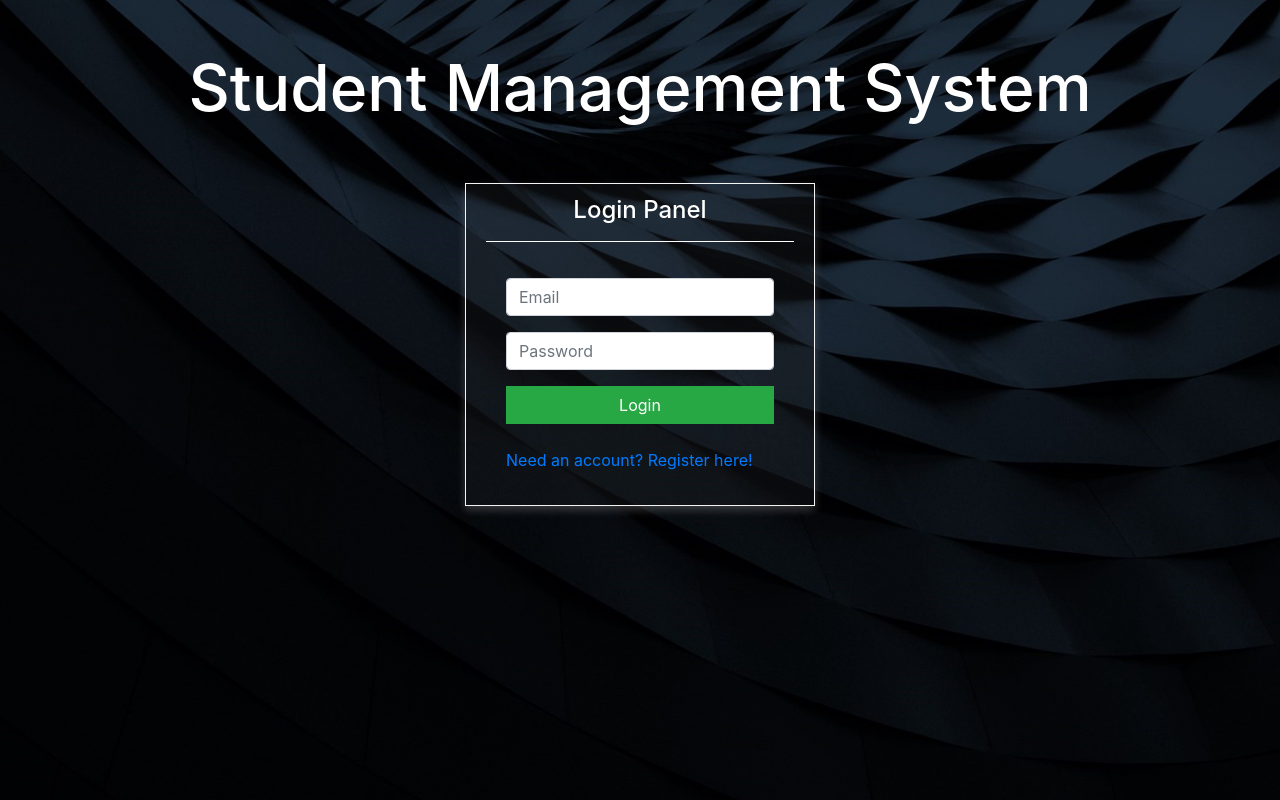
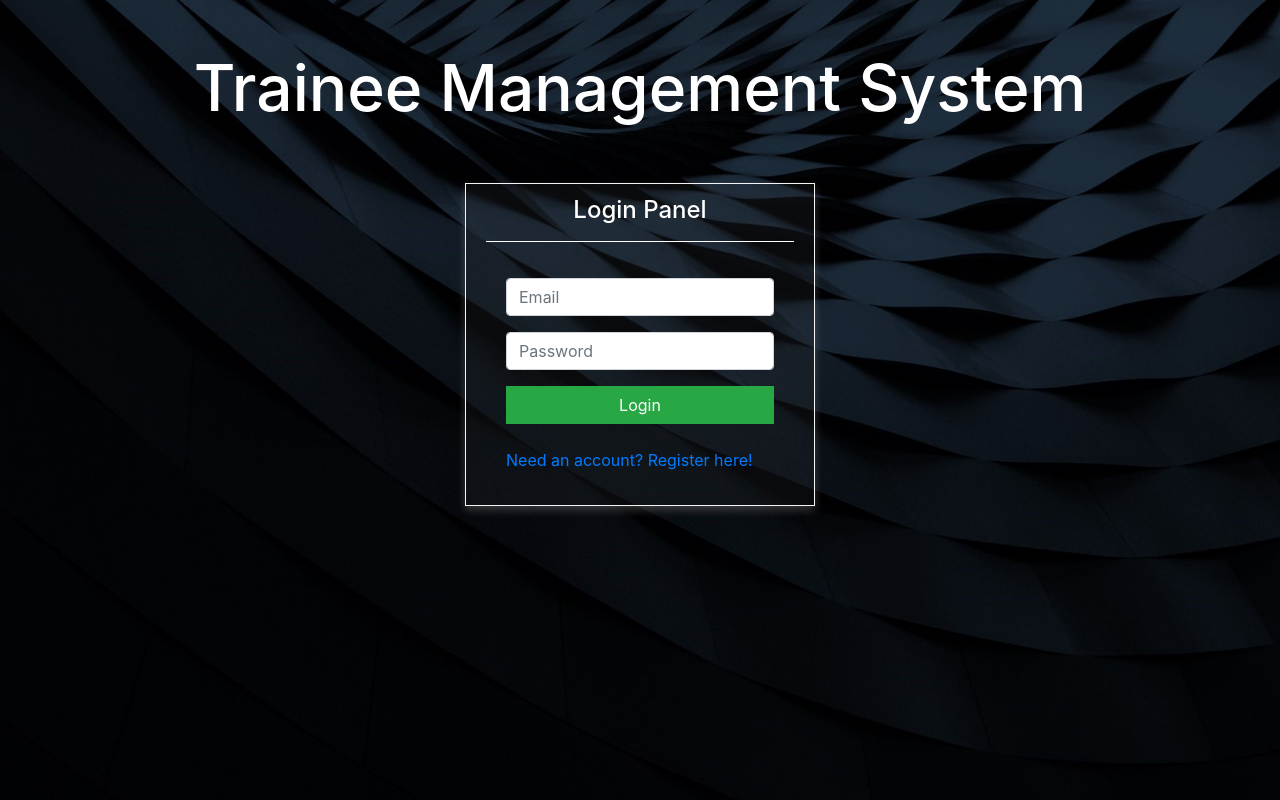
Before and after one commit to garimarajput748/traniee-mangment-system, a CodeIgniter app: page /database/ in a window 1280 px wide. Run offline with CodeIgniter, Linux system fonts and the light colour scheme; some web fonts are replaced.

Commit message:
Project Title name change

```diff
--- a/application/views/dashboard/dashboard_header_view.php
+++ b/application/views/dashboard/dashboard_header_view.php
@@ -9,7 +9,7 @@ defined('BASEPATH') OR exit('No direct script access allowed');
     <meta charset="UTF-8">
     <meta name="viewport" content="width=device-width, initial-scale=1.0">
     <meta http-equiv="X-UA-Compatible" content="ie=edge">
-    <title>Student Management System</title>
+    <title>Trainee Management System</title>
     <link rel="stylesheet" href="https://use.fontawesome.com/releases/v5.6.3/css/all.css" integrity="sha384-UHRtZLI+pbxtHCWp1t77Bi1L4ZtiqrqD80Kn4Z8NTSRyMA2Fd33n5dQ8lWUE00s/" crossorigin="anonymous">
        <link rel="stylesheet" href="https://stackpath.bootstrapcdn.com/bootstrap/4.1.3/css/bootstrap.min.css" integrity="sha384-MCw98/SFnGE8fJT3GXwEOngsV7Zt27NXFoaoApmYm81iuXoPkFOJwJ8ERdknLPMO" crossorigin="anonymous">
        <link rel="stylesheet" href="<?php echo base_url().'assets/css/dashboardstyle.css';?>">
@@ -27,7 +27,7 @@ defined('BASEPATH') OR exit('No direct script access allowed');
 
 <header>
 		<nav class="navbar navbar-dark bg-dark navbar-expand-lg fixed-top" style="padding: 1rem 1rem;">
-		<a class="navbar-brand col-md-2 col-sm-3" href="#"><i class="fa fa-graduation-cap"></i> Student Management System</a>
+		<a class="navbar-brand col-md-2 col-sm-3" href="#"><i class="fa fa-graduation-cap"></i>Trainee Management System</a>
 
     <button class="navbar-toggler" type="button" data-toggle="collapse" data-target="#collapsibleNavbar">
     <span class="navbar-toggler-icon"></span>
--- a/application/views/inc/header.php
+++ b/application/views/inc/header.php
@@ -7,7 +7,7 @@ defined('BASEPATH') OR exit('No direct script access allowed');
     <meta charset="UTF-8">
     <meta name="viewport" content="width=device-width, initial-scale=1.0">
     <meta http-equiv="X-UA-Compatible" content="ie=edge">
-    <title> Student Management System</title>
+    <title>Trainee Management System</title>
     <link href="https://stackpath.bootstrapcdn.com/font-awesome/4.7.0/css/font-awesome.min.css" rel="stylesheet" integrity="sha384-wvfXpqpZZVQGK6TAh5PVlGOfQNHSoD2xbE+QkPxCAFlNEevoEH3Sl0sibVcOQVnN" crossorigin="anonymous">
     <link rel="stylesheet" href="<?php echo base_url().'assets/css/style.css';?>">
     <link rel="stylesheet" href="https://stackpath.bootstrapcdn.com/bootstrap/4.1.3/css/bootstrap.min.css" integrity="sha384-MCw98/SFnGE8fJT3GXwEOngsV7Zt27NXFoaoApmYm81iuXoPkFOJwJ8ERdknLPMO" crossorigin="anonymous">
--- a/application/views/pages/home_view.php
+++ b/application/views/pages/home_view.php
@@ -5,7 +5,7 @@
 
       <div class="col-lg-12 d-lg-block">
         <div class="mx-5">
-          <h1 class="title">Student Management System</h1>
+          <h1 class="title">Trainee Management System</h1>
         </div>
       </div>
         <div id="first">
```
